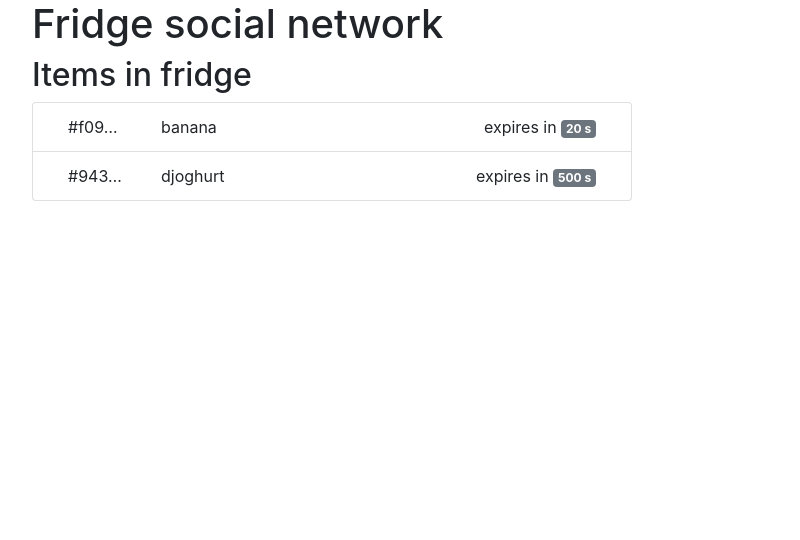
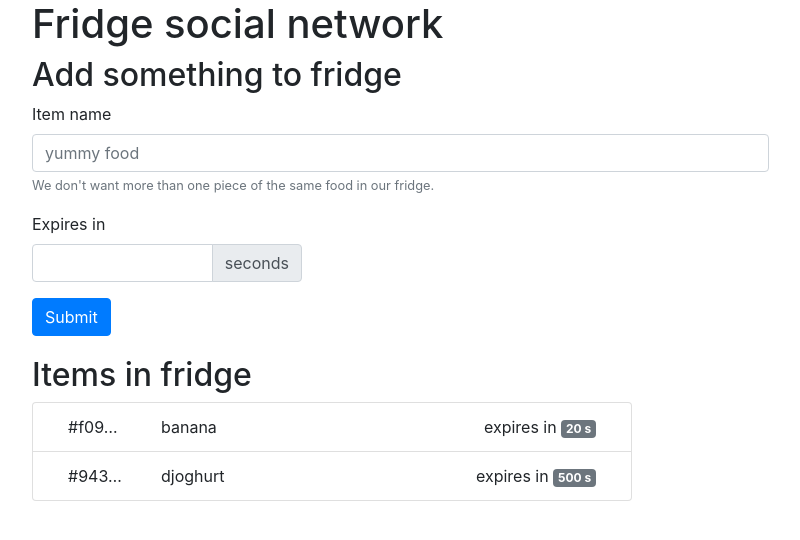
Before and after one commit to Anwaar-Ul-Haq/thefridge, a Next.js app: page / in a window 1280 px wide. Shown: the top 540 px of the page, without its empty margins (53-853 px from the left). Built offline with nearby package versions, Linux system fonts and the light colour scheme.

Commit message:
Add something to fridge form

```diff
--- /dev/null
+++ b/containers/NewItemForm.js
@@ -0,0 +1,46 @@
+import * as React from "react";
+import style from "./form.module.css";
+
+const NewItemForm = () => (
+  <form className={style.wrapper}>
+    <div className="form-row">
+      <div className="form-group col-md-8">
+        <label htmlFor="formItemName">Item name</label>
+        <input
+          type="text"
+          className="form-control"
+          id="formItemName"
+          aria-describedby="itemNameHelp"
+          placeholder="yummy food"
+        />
+        <small id="itemNameHelp" className="form-text text-muted">
+          We don't want more than one piece of the same food in our fridge.
+        </small>
+      </div>
+    </div>
+    <div className="form-row">
+      <div className="form-group col-sm-3">
+        <label htmlFor="formExpiresIn">Expires in</label>
+        <div className="input-group">
+          <input
+            type="text"
+            className="form-control"
+            id="formExpiresIn"
+            aria-label="Expires in"
+            aria-describedby="basic-addon2"
+          />
+          <div className="input-group-append">
+            <span className="input-group-text" id="basic-addon2">
+              seconds
+            </span>
+          </div>
+        </div>
+      </div>
+    </div>
+    <button type="submit" className="btn btn-primary">
+      Submit
+    </button>
+  </form>
+);
+
+export default NewItemForm;
--- /dev/null
+++ b/containers/form.module.css
@@ -0,0 +1,3 @@
+.wrapper {
+    margin-bottom: 20px;
+}
--- a/pages/index.js
+++ b/pages/index.js
@@ -1,5 +1,6 @@
 import Head from "next/head";
 import ListItems from "../containers/ListItems";
+import NewItemForm from "../containers/NewItemForm";
 
 export default function Home() {
   return (
@@ -11,7 +12,8 @@ export default function Home() {
 
       <main>
         <h1 className="title">Fridge social network</h1>
-
+        <h2>Add something to fridge</h2>
+        <NewItemForm />
         <h2>Items in fridge</h2>
         <ListItems />
       </main>
```
